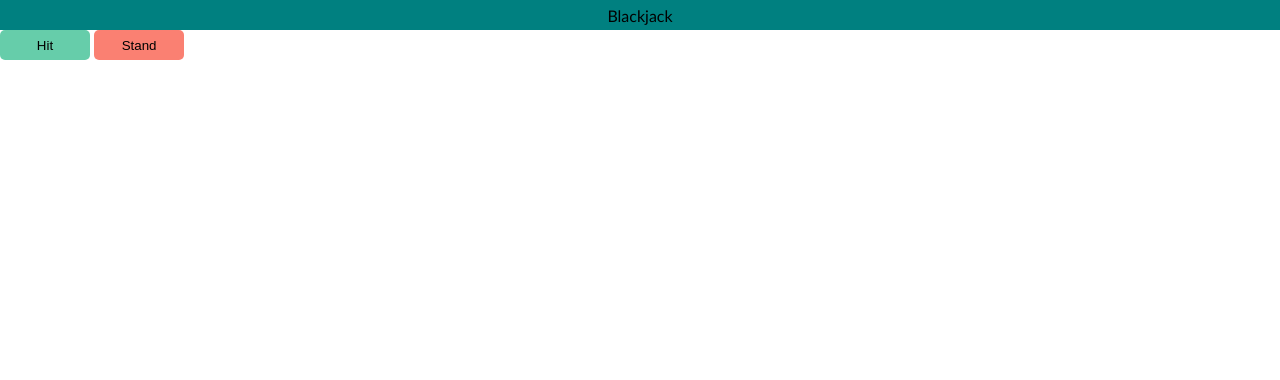
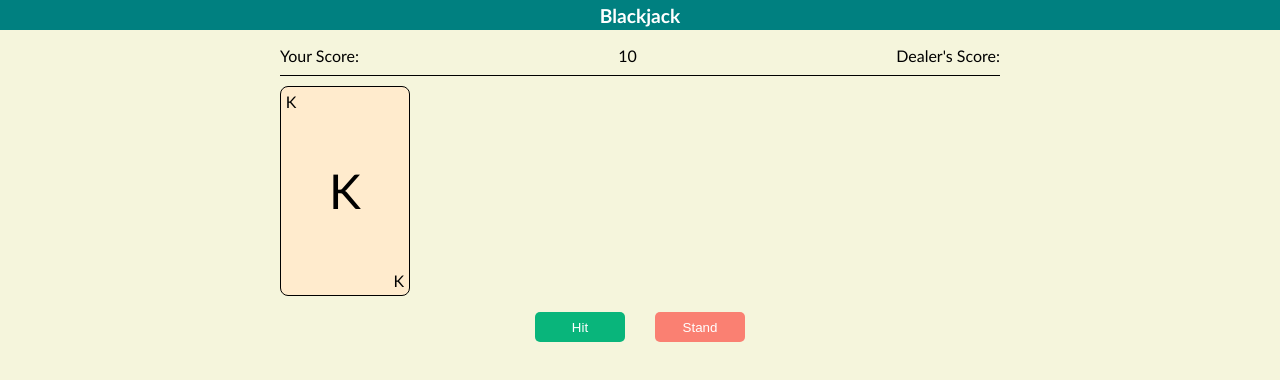
Before and after one commit to alexn62/Codeworks-Blackjack, a website: page index.html in a window 1280 px wide. Drawn offline with nearby package versions, Linux system fonts and the light colour scheme.

Commit message:
styling layout

```diff
--- a/index.html
+++ b/index.html
@@ -1,15 +1,42 @@
 <!DOCTYPE html>
 <html lang="en">
+
 <head>
     <meta charset="UTF-8">
     <meta http-equiv="X-UA-Compatible" content="IE=edge">
     <meta name="viewport" content="width=device-width, initial-scale=1.0">
     <title>Blackjack</title>
     <link rel="stylesheet" href="styles.css">
+    <script src="https://ajax.googleapis.com/ajax/libs/jquery/2.1.4/jquery.min.js"></script>
+    <script src="script.js" defer></script>
+    <!-- <script src="script.js"></script> -->
 </head>
+
 <body>
-    <div class="header">Blackjack</div>
-    <button class="hitbtn">Hit</button>
-    <button class="standbtn">Stand</button>
+    <h1 class="header">Blackjack</h1>
+    <div class="maingame">
+
+        <div class="scoreboard">
+            <p>Your Score:</p>
+            <p id="userScore">10</p>
+            <p>Dealer's Score:</p>
+        </div>
+        <div class="divider"></div>
+        <div class="cards">
+            <div class="card">
+                <div class="cornerval">K</div>
+                <div class="centerval"> K </div>
+                <div class="cornervalbottom">K</div>
+            </div>
+
+        </div>
+        <div class="hitmiss">
+            <button class="hitbtn" id="hit">Hit</button>
+            <button class="standbtn">Stand</button>
+        </div>
+    </div>
+    <div class="cards" id="playerCards"></div>
+
 </body>
+
 </html>
--- a/script.js
+++ b/script.js
@@ -0,0 +1,28 @@
+let counter = 0;
+const card = val => {
+    let cornerVal = $("<div>");
+    cornerVal.text(val);
+    cornerVal.addClass("cornerval");
+
+    let centerVal = $("<div>");
+    centerVal.text(val);
+    centerVal.addClass("centerval");
+
+    let cornerValBottom = $("<div>");
+    cornerValBottom.text(val);
+    cornerValBottom.addClass("cornervalbottom");
+
+
+
+    let card = $("<div>").addClass("card").html(cornerVal).append(centerVal).append(cornerValBottom);
+
+    counter++;
+    return card;
+}
+
+const getCard = () => {
+    $("#playerCards").append(card('A'));
+
+}
+let hitBtn = document.getElementById("hit");
+hitBtn.addEventListener("click", getCard);
--- a/styles.css
+++ b/styles.css
@@ -1,20 +1,35 @@
-body {
+body, p {
     margin: 0px;
+    background-color: beige;
     font-family: 'Trebuchet MS', 'Lucida Sans Unicode', 'Lucida Grande', 'Lucida Sans', Arial, sans-serif;
 }
 
-button{
+h1 {
+    margin: 0;
+    font-size: 1.2rem;
+}
+
+.hitmiss > button{
     height: 30px;
     width: 90px;
     border: 0px solid;
     border-radius: 5px;
+    margin-left: 15px;
+    margin-right: 15px;
+    color: white;
 }
 
+.hitbtn:hover{
+    background-color: mediumaquamarine;
+}
 .hitbtn{
-    background-color: mediumaquamarine;
+    background-color: rgb(9, 181, 123);
 }
 .standbtn{
     background-color: salmon;
+}
+.standbtn:hover{
+    background-color: rgb(255, 160, 150);
 }
 
 .header {
@@ -26,4 +41,77 @@ button{
   justify-content: center;
   align-items: center;
   vertical-align: middle;
+  color: white;
+  margin-bottom: 1rem;
 }
+
+.hitmiss{
+    margin-top: 1rem;
+    justify-content: center;
+    display: flex;
+    flex-direction: row;
+}
+
+.maingame{
+
+    width: 70%;
+    max-width: 720px;
+    min-width: 500px;
+    margin: 0 auto;
+
+}
+
+.scoreboard{
+    display: flex;
+    justify-content: space-between;
+}
+ .scoreboard > p{
+     margin: 0px;
+ }
+
+ .divider{
+     width: 100%;
+     background-color: black;
+     height: 1px;
+     margin-top: 10px;
+     margin-bottom: 10px;
+ }
+
+ .card{
+    justify-content: center;
+    align-items: center;
+     background-color: blanchedalmond;
+     height: 13rem;
+     width: 8rem;
+     min-width: 3rem;
+     border: 1px solid black;
+     border-radius: .5rem;
+     display: flex;
+
+ }
+
+   .cards{
+     display: flex;
+     flex-direction: row;
+     align-content: center;
+     max-width: 35em;
+  }
+
+ .cornerval{
+    margin: .3rem;
+    align-self: flex-start;
+ }
+
+ .cornervalbottom{
+    margin: .3rem;
+    align-self: flex-end;
+ }
+
+ .centerval{
+     width: 100%;
+     height: 100%;
+     margin:auto;
+     text-align: center;
+     line-height: 13rem;
+     font-size: 3rem;
+ }
```
Also changed, not shown: package.json (added, +19 -0 lines), 1 other file.
